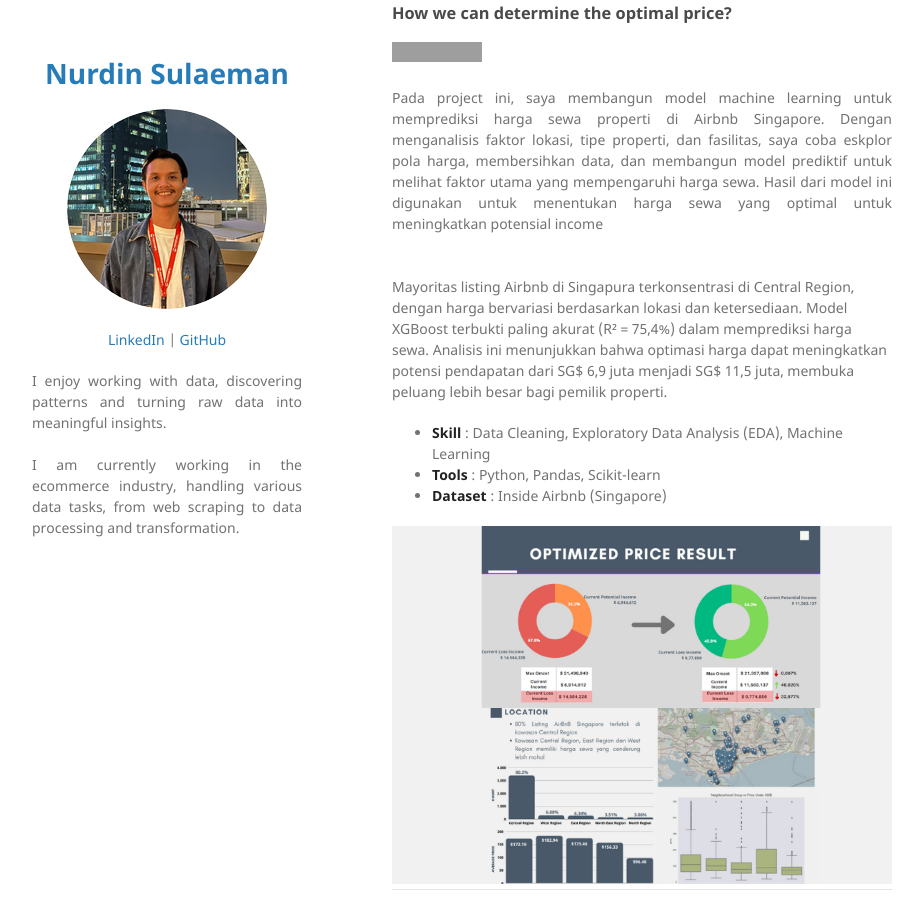
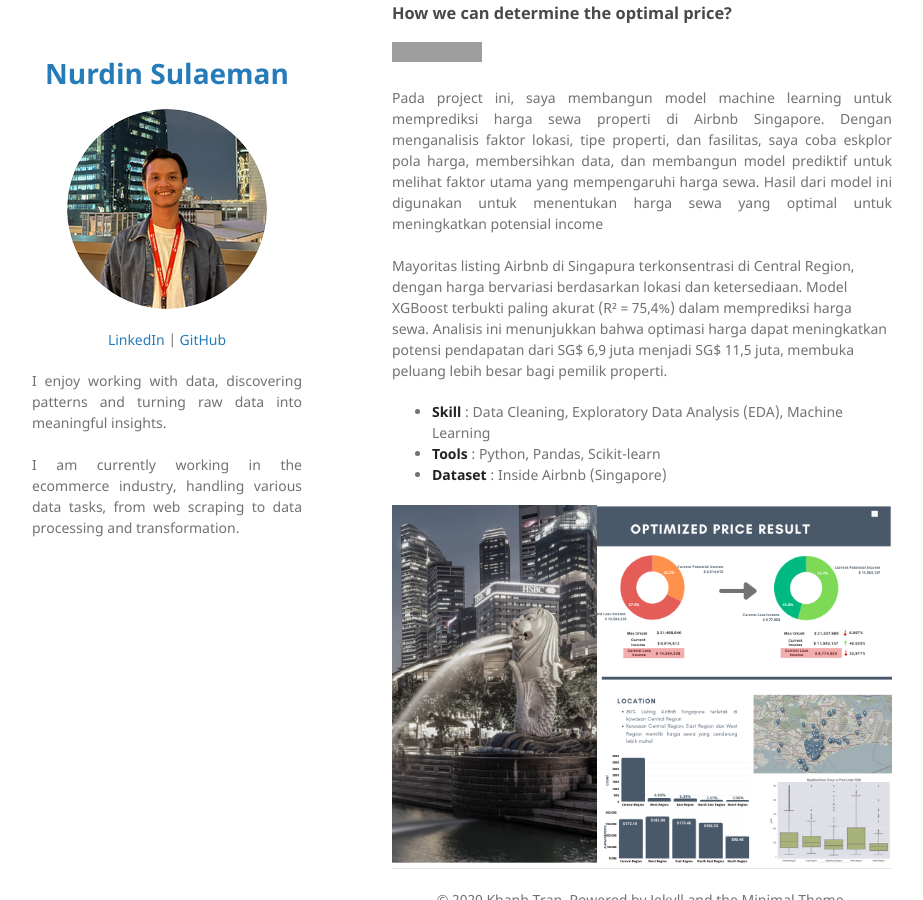
Before and after one commit to nurdinsulaemann/nurdinsulaemann.github.io, a Jekyll site: the page built from index.md, in a window 1280 px wide and 900 px high, scrolled down 1708 px. Shown: the whole window, without its empty margins (178-1101 px from the left). Built offline with Jekyll 4.4.1, drawn with Linux system fonts in a browser that asks for light colours; our own code applies the rules of GitHub Pages for plain Markdown files; grey boxes are pictures that could not be loaded.

Commit message:
Update index.md

```diff
--- a/index.md
+++ b/index.md
@@ -37,14 +37,14 @@ Analisis ini mencakup identifikasi pola musiman, perbandingan harga antar tahun,
 [![View on GitHub](https://img.shields.io/badge/GitHub-View_on_GitHub-blue?logo=GitHub)](https://github.com/nurdinsulaemann/AirBnB-Project/blob/main/AirBnb_Analyze%20%26%20Modeling.ipynb)
 
 <div style="text-align: justify">Pada project ini, saya membangun model machine learning untuk memprediksi harga sewa properti di Airbnb Singapore. Dengan menganalisis faktor lokasi, tipe properti, dan fasilitas, saya coba eskplor pola harga, membersihkan data, dan membangun model prediktif untuk melihat faktor utama yang mempengaruhi harga sewa. Hasil dari model ini digunakan untuk menentukan harga sewa yang optimal untuk meningkatkan potensial income </div>
-<br><br>
+<br>
 Mayoritas listing Airbnb di Singapura terkonsentrasi di Central Region, dengan harga bervariasi berdasarkan lokasi dan ketersediaan. Model XGBoost terbukti paling akurat (R² = 75,4%) dalam memprediksi harga sewa. Analisis ini menunjukkan bahwa optimasi harga dapat meningkatkan potensi pendapatan dari SG$ 6,9 juta menjadi SG$ 11,5 juta, membuka peluang lebih besar bagi pemilik properti.
 <br>
 - **Skill** : Data Cleaning, Exploratory Data Analysis (EDA), Machine Learning
 - **Tools** : Python, Pandas, Scikit-learn
 - **Dataset** : Inside Airbnb (Singapore)
 
-<center><img src="images/Airbnb.png"/></center>
+<center><img src="images/Airbnb2.png"/></center>
 
 ---
 <center>© 2020 Khanh Tran. Powered by Jekyll and the Minimal Theme.</center>
```
